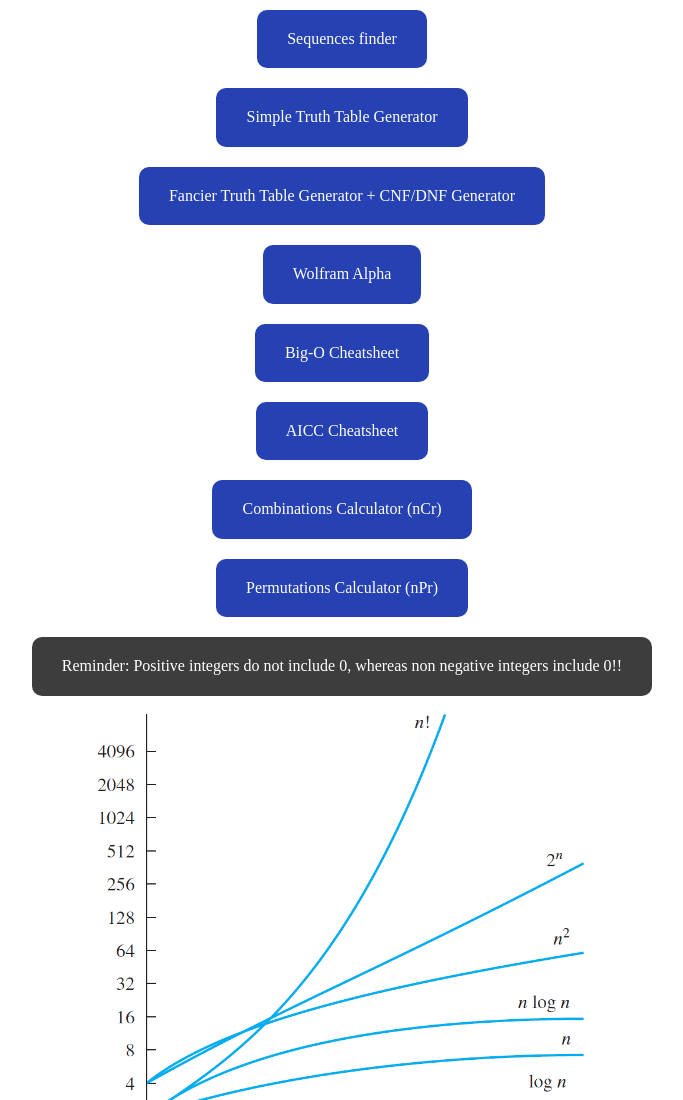
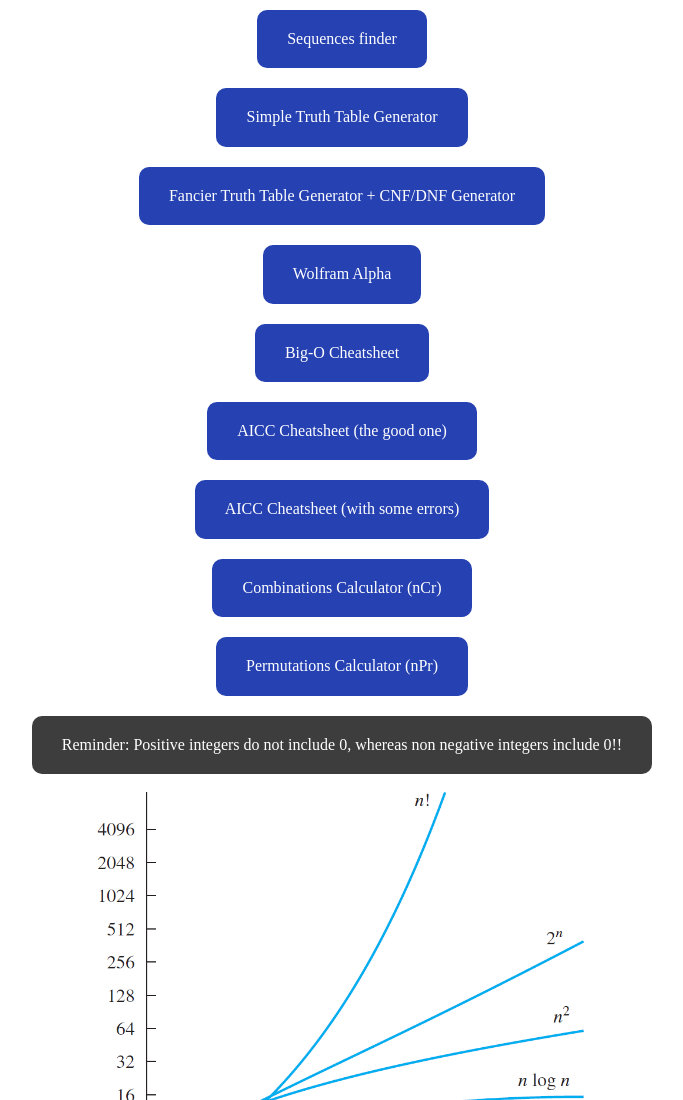
Before and after one commit to ardi-techguy/aicc-tools-ba1, a plain HTML site: page index.html in a window 1280 px wide. Shown: the top 1100 px of the page, without its empty margins (298-981 px from the left). Drawn offline with Linux system fonts and the light colour scheme.

Commit message:
added a new cheatsheet

```diff
--- a/index.html
+++ b/index.html
@@ -17,7 +17,8 @@
             <a class="tool" href="https://www.erpelstolz.at/gateway/formular-uk-zentral.html">Fancier Truth Table Generator + CNF/DNF Generator</a>
             <a class="tool" href="https://www.wolframalpha.com/">Wolfram Alpha</a>
             <a class="tool" href="https://www.bigocheatsheet.com/">Big-O Cheatsheet</a>
-            <a class="tool" href="./resources/docs/aicc.pdf">AICC Cheatsheet</a>
+            <a class="tool" href="./resources/docs/aicc2.pdf">AICC Cheatsheet (the good one)</a>
+            <a class="tool" href="./resources/docs/aicc.pdf">AICC Cheatsheet (with some errors)</a>
             <a class="tool" href="https://www.calculatorsoup.com/calculators/discretemathematics/combinations.php">Combinations Calculator (nCr)</a>
             <a class="tool" href="https://www.calculatorsoup.com/calculators/discretemathematics/permutations.php">Permutations Calculator (nPr)</a>
             <a class="tips" href="">Reminder: Positive integers do not include 0, whereas non negative integers include 0!!</a>
```
Also changed, not shown: 1 other file.
